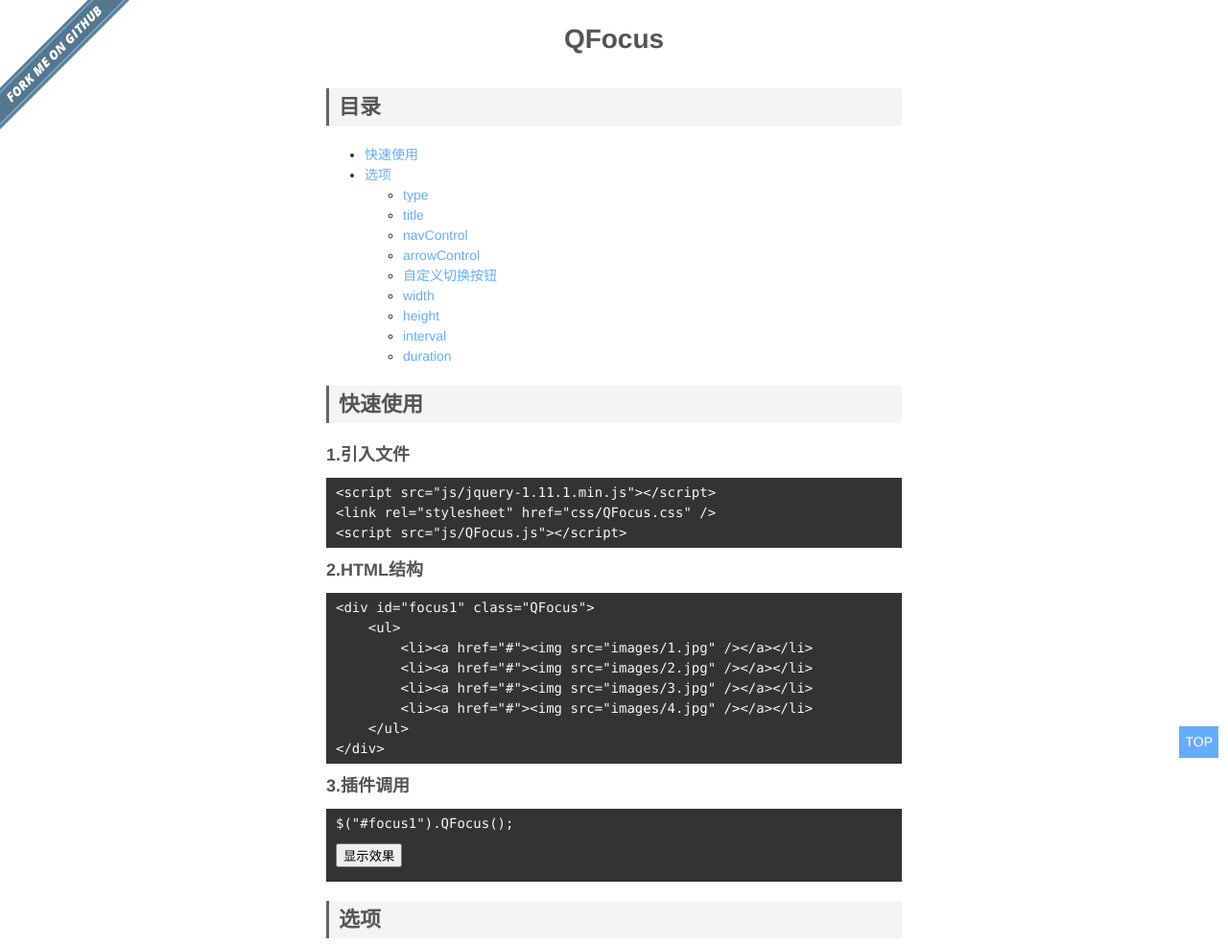
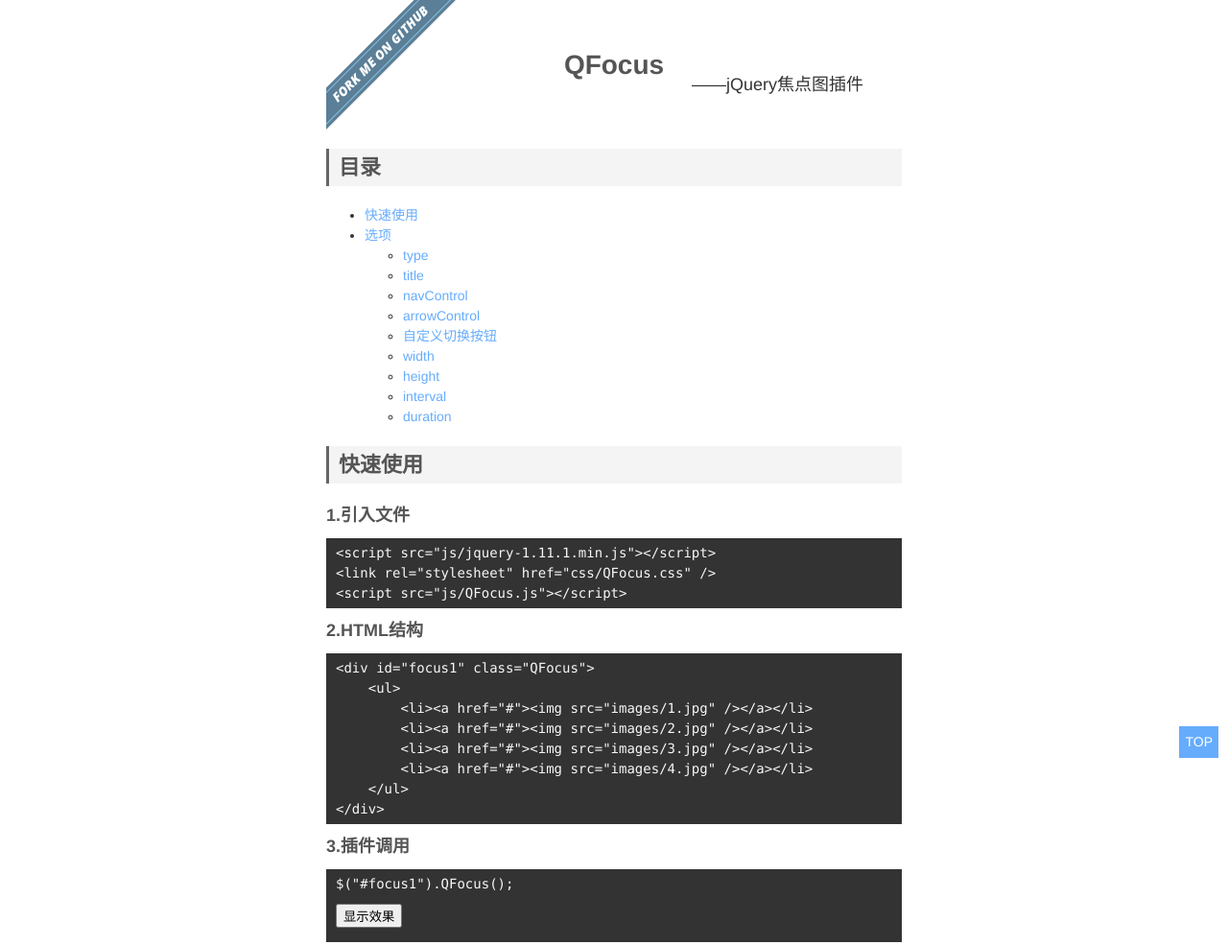
Before and after one commit to sliwey-zz/QFocus, a plain HTML site: page index.html in a window 1280 px wide. Shown: the top 985 px of the page at 96% size. Drawn offline with Linux system fonts and the light colour scheme.

Commit message:
布局调整

```diff
--- a/index.html
+++ b/index.html
@@ -7,11 +7,12 @@
         <style>
             body{
                 width:600px;
-                margin:20px auto;
+                margin:0 auto;
                 color: #333;
                 font-family: Helvetica,Tahoma,Arial,sans-serif;
                 line-height: 1.5;
                 font-size: 14px;
+                position: relative;
             }
             h1,h2,h3,h4,p{
                 margin:0;
@@ -32,7 +33,8 @@
             h1{
                 text-align: center;
                 font-size: 28px;
-                margin-bottom: 30px;
+                height:135px;
+                line-height: 135px;
             }
             h2{
                 font-size: 22px;
@@ -52,6 +54,12 @@
                 padding:0 3px;
                 margin: 0 3px;
                 border-radius:3px;
+            }
+            .sub-title{
+                font-size: 18px;
+                position: absolute;
+                right: 40px;
+                top:75px;
             }
             .fork{
                 display: block;
@@ -126,7 +134,7 @@
     </head>
     <body>
         <h1>QFocus</h1>
-        <a href="https://github.com/sliwey/QFocus" class="fork"></a>
+        <span class="sub-title">——jQuery焦点图插件</span>
         <h2>目录</h2>
         <ul class="catalog">
             <li><a href="#import">快速使用</a></li>
@@ -357,6 +365,7 @@
 <pre>$("#focus1").QFocus({
     duration: 800
 });</pre>
+        <a href="https://github.com/sliwey/QFocus" class="fork"></a>
         <a href="#" class="backToTop">TOP</a>
         <script src="js/jquery-1.11.1.min.js"></script>
         <script src="js/QFocus.js"></script>
```
Also changed, not shown: 1 other file.
